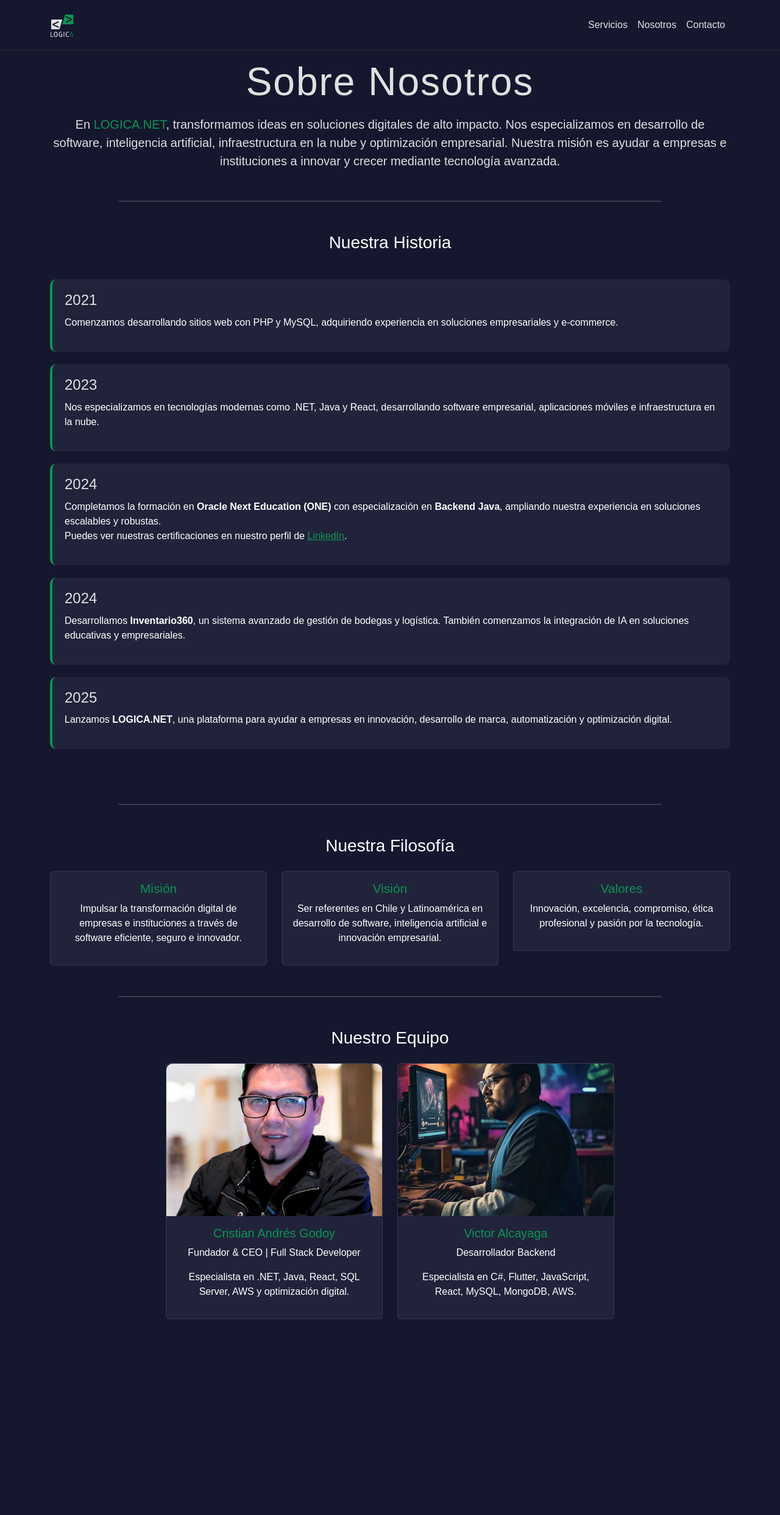
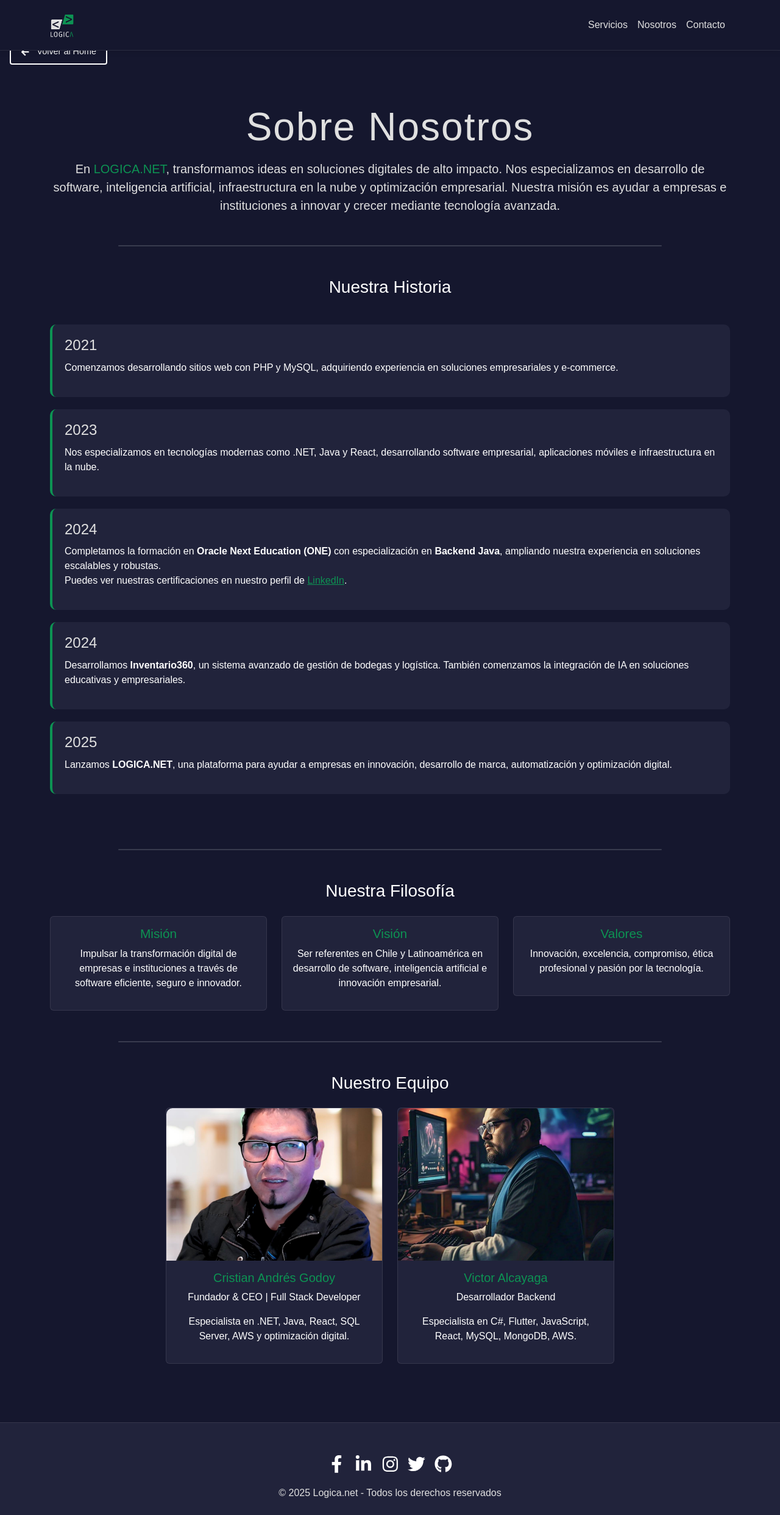
Before and after one commit to cristiangodoyangel/Logica_Web, a React (Create React App) app: page /nosotros in a window 1280 px wide. Shown: the whole page at 61% size. Before the commit the page ends 2259 px from the top, so only its background shows below. Built offline with nearby package versions, Linux system fonts and the light colour scheme; a web font is replaced by a local one.

Commit message:
Agregado footer y botón de volver en todas las páginas, y actualizado formulario de contacto

```diff
--- a/src/App.css
+++ b/src/App.css
@@ -272,6 +272,26 @@
   padding-top: 76px; /* Altura del navbar + padding extra */
 }
 
+/* Estilos para el botón de volver */
+.back-button-container {
+  padding: 1rem;
+  position: relative;
+  z-index: 1;
+}
+
+.btn-volver {
+  font-size: 0.9rem !important;
+  padding: 0.5rem 1rem !important;
+}
+
+/* Estilos para el footer */
+.footer {
+  background-color: #21233b;
+  border-top: 1px solid rgba(224, 224, 224, 0.1);
+  color: #e0e0e0;
+  margin-top: auto;
+}
+
 @keyframes fadeInUp {
   from {
     opacity: 0;
--- a/src/App.js
+++ b/src/App.js
@@ -2,12 +2,13 @@
 import { BrowserRouter as Router, Routes, Route, Link } from 'react-router-dom';
 import 'bootstrap/dist/css/bootstrap.min.css';
 import './App.css';
-import { Container, Navbar, Nav, Button, Card } from 'react-bootstrap';
-import TechCarousel from './TechCarousel';
+import { Container, Navbar, Nav } from 'react-bootstrap';
 import Home from './pages/Home';
 import Servicios from './pages/Servicios';
 import Nosotros from './pages/Nosotros';
 import Contacto from './pages/Contacto';
+import Footer from './components/Footer';
+import BackButton from './components/BackButton';
 
 function App() {
   return (
@@ -32,12 +33,31 @@
 
         {/* Contenedor principal con padding-top para compensar el navbar fijo */}
         <div className="main-content pt-5">
+          {/* BackButton en todas las páginas excepto Home */}
           <Routes>
             <Route path="/" element={<Home />} />
-            <Route path="/servicios" element={<Servicios />} />
-            <Route path="/nosotros" element={<Nosotros />} />
-            <Route path="/contacto" element={<Contacto />} />
+            <Route path="/servicios" element={
+              <>
+                <BackButton />
+                <Servicios />
+              </>
+            } />
+            <Route path="/nosotros" element={
+              <>
+                <BackButton />
+                <Nosotros />
+              </>
+            } />
+            <Route path="/contacto" element={
+              <>
+                <BackButton />
+                <Contacto />
+              </>
+            } />
           </Routes>
+
+          {/* Footer en todas las páginas */}
+          <Footer />
         </div>
       </div>
     </Router>
--- /dev/null
+++ b/src/components/BackButton.js
@@ -0,0 +1,23 @@
+import React from 'react';
+import { Button } from 'react-bootstrap';
+import { FaArrowLeft } from 'react-icons/fa';
+import { useNavigate } from 'react-router-dom';
+
+function BackButton() {
+  const navigate = useNavigate();
+
+  return (
+    <div className="back-button-container">
+      <Button
+        variant="outline-light"
+        size="sm"
+        className="btn-volver"
+        onClick={() => navigate("/")}
+      >
+        <FaArrowLeft className="me-2" /> Volver al Home
+      </Button>
+    </div>
+  );
+}
+
+export default BackButton;
--- /dev/null
+++ b/src/components/Footer.js
@@ -0,0 +1,24 @@
+import React from 'react';
+import { Container } from 'react-bootstrap';
+import { FaFacebookF, FaLinkedinIn, FaInstagram, FaTwitter, FaGithub } from 'react-icons/fa';
+
+function Footer() {
+  return (
+    <footer className="footer py-4 mt-auto">
+      <Container>
+        <div className="social-links text-center mb-3">
+          <a href="https://www.facebook.com" target="_blank" rel="noopener noreferrer" className="social-icon"><FaFacebookF /></a>
+          <a href="https://www.linkedin.com/in/cristian-godoy-angel" target="_blank" rel="noopener noreferrer" className="social-icon"><FaLinkedinIn /></a>
+          <a href="https://www.instagram.com" target="_blank" rel="noopener noreferrer" className="social-icon"><FaInstagram /></a>
+          <a href="https://www.twitter.com" target="_blank" rel="noopener noreferrer" className="social-icon"><FaTwitter /></a>
+          <a href="https://www.github.com" target="_blank" rel="noopener noreferrer" className="social-icon"><FaGithub /></a>
+        </div>
+        <p className="text-center mb-0">
+          © {new Date().getFullYear()} Logica.net - Todos los derechos reservados
+        </p>
+      </Container>
+    </footer>
+  );
+}
+
+export default Footer;
--- a/src/pages/Contacto.js
+++ b/src/pages/Contacto.js
@@ -1,11 +1,40 @@
-import React from 'react';
+import React, { useState } from 'react';
 import { Container, Row, Col, Form, Button, Card } from 'react-bootstrap';
-import { FaEnvelope, FaPhoneAlt, FaWhatsapp, FaFacebookF, FaLinkedinIn, FaInstagram, FaTwitter, FaGithub, FaArrowLeft } from 'react-icons/fa';
+import { FaEnvelope, FaPhoneAlt, FaWhatsapp, FaFacebookF, FaLinkedinIn, FaInstagram, FaTwitter, FaGithub } from 'react-icons/fa';
 import { useNavigate } from 'react-router-dom';
 import '../styles/Contacto.css';
 
 function Contacto() {
   const navigate = useNavigate(); // Para redirigir al home
+  const [formData, setFormData] = useState({
+    nombre: '',
+    email: '',
+    mensaje: ''
+  });
+
+  const handleChange = (e) => {
+    setFormData({
+      ...formData,
+      [e.target.id]: e.target.value
+    });
+  };
+
+  const handleSubmit = async (e) => {
+    e.preventDefault();
+
+    // Crear el cuerpo del correo
+    const mailtoLink = `mailto:cristian@weblogica.cl?subject=Contacto desde Web - ${formData.nombre}&body=Nombre: ${formData.nombre}%0D%0AEmail: ${formData.email}%0D%0AMensaje:%0D%0A${formData.mensaje}`;
+
+    // Abrir el cliente de correo predeterminado
+    window.location.href = mailtoLink;
+
+    // Limpiar el formulario
+    setFormData({
+      nombre: '',
+      email: '',
+      mensaje: ''
+    });
+  };
 
   return (
     <div className="contacto-section py-5">
@@ -18,7 +47,7 @@
             <Card className="contact-card">
               <Card.Body>
                 <h4 className="text-logica-green text-center mb-4">Información de Contacto</h4>
-                <p><FaEnvelope className="icon" /> Email: <a href="mailto:contacto@logica.net" className="text-white">contacto@logica.net</a></p>
+                <p><FaEnvelope className="icon" /> Email: <a href="mailto:cristian@weblogica.cl" className="text-white">cristian@weblogica.cl</a></p>
                 <p><FaPhoneAlt className="icon" /> Teléfono: <a href="tel:+56957209793" className="text-white">+56 9 5720 9793</a></p>
                 <p><FaWhatsapp className="icon" /> WhatsApp: <a href="https://wa.me/56957209793" target="_blank" rel="noopener noreferrer" className="text-white">+ 56 9 5720 9793</a></p>
               </Card.Body>
@@ -30,23 +59,47 @@
             <Card className="contact-card">
               <Card.Body>
                 <h4 className="text-logica-green text-center mb-4">Déjanos un mensaje</h4>
-                <Form>
+                <Form onSubmit={handleSubmit}>
                   <Form.Group controlId="nombre">
                     <Form.Label>Nombre</Form.Label>
-                    <Form.Control type="text" placeholder="Ingresa tu nombre" className="input-custom" />
+                    <Form.Control
+                      type="text"
+                      placeholder="Ingresa tu nombre"
+                      className="input-custom"
+                      value={formData.nombre}
+                      onChange={handleChange}
+                      required
+                    />
                   </Form.Group>
 
                   <Form.Group controlId="email" className="mt-3">
                     <Form.Label>Email</Form.Label>
-                    <Form.Control type="email" placeholder="Ingresa tu email" className="input-custom" />
+                    <Form.Control
+                      type="email"
+                      placeholder="Ingresa tu email"
+                      className="input-custom"
+                      value={formData.email}
+                      onChange={handleChange}
+                      required
+                    />
                   </Form.Group>
 
                   <Form.Group controlId="mensaje" className="mt-3">
                     <Form.Label>Mensaje</Form.Label>
-                    <Form.Control as="textarea" rows={3} placeholder="Escribe tu mensaje" className="input-custom" />
+                    <Form.Control
+                      as="textarea"
+                      rows={3}
+                      placeholder="Escribe tu mensaje"
+                      className="input-custom"
+                      value={formData.mensaje}
+                      onChange={handleChange}
+                      required
+                    />
                   </Form.Group>
 
-                  <Button variant="logica" size="lg" className="mt-3 w-100">Enviar Mensaje</Button>
+                  <Button variant="logica" size="lg" type="submit" className="mt-3 w-100">
+                    Enviar Mensaje
+                  </Button>
                 </Form>
               </Card.Body>
             </Card>
```
Also changed, not shown: amplify.yml (added, +16 -0 lines), firebase.json (added), 1 other file (tests, documents, lock files or other folders).
